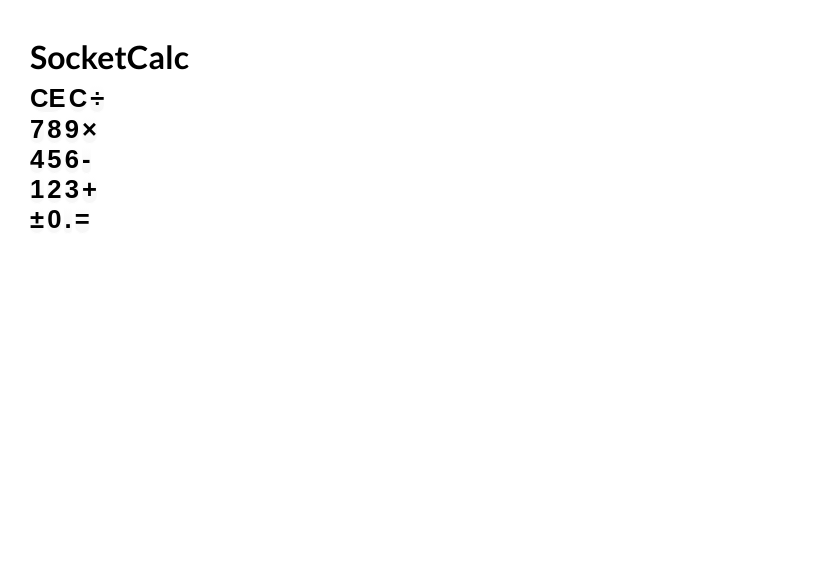
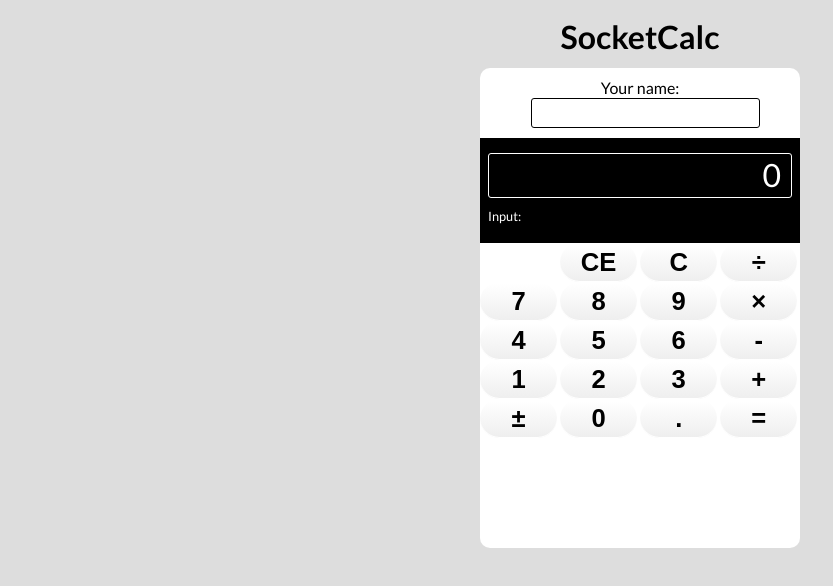
Before and after one commit to tataton/socket-calc, a website: page client/index.html in a window 1280 px wide. Shown: the whole page, without its empty margins (0-833 px from the left). Drawn offline with Linux system fonts and the light colour scheme; no server answers.

Commit message:
Sockets!

```diff
--- a/client/client.js
+++ b/client/client.js
@@ -1,4 +1,5 @@
 const socket = io();
+Big.DP = 10;
 
 let calculation = [];
 // Odd-indexed array elements are numberStrings; even-index elements are operators.
@@ -7,13 +8,13 @@
 let currentValue = initialValue;
 
 // Output elements
+const nameEntryEl = document.getElementById('name-entry');
 const currentValueEl = document.getElementById('current-value');
-const currentCalcEl = document.getElementById('current-calc');
-const calcReport = document.getElementById('calc-report');
+const currentCalcEl = document.getElementById('calc-content');
+const calcReportEl = document.getElementById('calc-report');
 
 const addDigit = digit => {
   currentValue = currentValue === '0' ? digit : currentValue + digit;
-  console.log(currentValue);
 };
 
 const clearValue = () => {
@@ -30,7 +31,7 @@
   clearValue();
 };
 
-const clearCalc = () => {
+const clearAll = () => {
   calculation = [];
   clearPrevResult();
   clearValue();
@@ -62,10 +63,10 @@
 const parseCalcArray = () =>
   calculation
     .join(' ')
-    .replace('add', '+')
+    .replace('plus', '+')
     .replace('minus', '-')
-    .replace('multiply', '&times;')
-    .replace('divide', '&divide;');
+    .replace('times', '&times;')
+    .replace('div', '&divide;');
 
 // Simple button event handlers:
 document.querySelectorAll('button.digit').forEach(element => {
@@ -78,7 +79,7 @@
     addOperator(element.name);
   });
 });
-document.getElementById('clear-all').addEventListener('click', clearCalc);
+document.getElementById('clear-all').addEventListener('click', clearAll);
 document.getElementById('clear-display').addEventListener('click', clearValue);
 document.getElementById('plus-minus').addEventListener('click', () => {
   if (currentValue.length > 0 && currentValue !== '0') {
@@ -98,13 +99,34 @@
   } // else decimal point has already been added; ignore
 });
 
+const subCalc = (big1, operator, big2) => big1[operator](big2);
+
+const calcReduce = operator => {
+  while (calculation.includes(operator)) {
+    const calcPoint = calculation.indexOf(operator);
+    calculation = [
+      ...calculation.slice(0, calcPoint - 1),
+      subCalc(...calculation.slice(calcPoint - 1, calcPoint + 2)),
+      ...calculation.slice(calcPoint + 2)
+    ];
+  }
+};
+
 // Calculate function.
 const calculate = () => {
   const calcString = parseCalcArray();
   for (let i = 0; i < calculation.length; i += 2) {
     calculation[i] = new Big(calculation[i]);
   }
-  while (calculation.length > 1) {}
+  ['times', 'div', 'plus', 'minus'].forEach(operator => calcReduce(operator));
+  const result = calculation[0].toString();
+  socket.emit('calculation', {
+    calculation: calcString + ' = ' + result,
+    name: nameEntryEl.value || 'Anonymous user'
+  });
+  prevResult = result;
+  clearValue();
+  calculation = [];
 };
 
 // Equals button triggers calculate().
@@ -120,10 +142,27 @@
   }
 });
 
+const updateDisplay = () => {
+  currentValueEl.textContent = currentValue
+    ? currentValue
+    : prevResult
+      ? prevResult
+      : '0';
+  currentCalcEl.innerHTML = parseCalcArray();
+};
+
 // Additional button handler to refresh display values
 document.querySelectorAll('button.btn').forEach(element => {
-  element.addEventListener('click', () => {
-    currentValueEl.textContent = currentValue;
-    currentCalcEl.innerHTML = parseCalcArray();
+  element.addEventListener('click', updateDisplay);
+});
+
+updateDisplay();
+
+socket.on('report', calcArray => {
+  calcReportEl.innerHTML = '';
+  calcArray.forEach(({ calculation, name }) => {
+    const listEl = document.createElement('li');
+    listEl.innerHTML = name + ' calculated: ' + calculation;
+    calcReportEl.insertAdjacentElement('beforeend', listEl);
   });
 });
--- a/client/index.html
+++ b/client/index.html
@@ -17,35 +17,43 @@
     <h1 class="heading-primary">
       SocketCalc
     </h1>
+  </header>
   <div class="container">
-      <div class="display">
-        <p class="current-value" id="current-value"></p>
-        <p class="current-calc" id="current-calc"></p>
+    <div class="name-entry">
+      <label for="name-entry">Your name:</label>
+      <input type="text" id="name-entry" name="name-entry" />
+    </div>
+    <div id="output">
+      <div id="current-value"></div>
+      <div id="current-calc">
+        <div id="calc-label">Input: </div>
+        <div id="calc-content"></div>
+      </div>
     </div>
     <div class="row">
       <div class="btn-empty">
       </div>
       <button type="button" class="btn" id="clear-all" name="clear-all">CE</button>
       <button type="button" class="btn" id="clear-display" name="clear-display">C</button>
-        <button type="button" class="btn operator" name="divide">&divide;</button>
+      <button type="button" class="btn operator" name="div">&divide;</button>
     </div>
     <div class="row">
       <button type="button" class="btn digit" name="7">7</button>
       <button type="button" class="btn digit" name="8">8</button>
       <button type="button" class="btn digit" name="9">9</button>
-        <button type="button" class="btn operator" name="multiply">&times;</button>
+      <button type="button" class="btn operator" name="times">&times;</button>
     </div>
     <div class="row">
       <button type="button" class="btn digit" name="4">4</button>
       <button type="button" class="btn digit" name="5">5</button>
       <button type="button" class="btn digit" name="6">6</button>
-        <button type="button" class="btn operator" name="subtract">-</button>
+      <button type="button" class="btn operator" name="minus">-</button>
     </div>
     <div class="row">
       <button type="button" class="btn digit" name="1">1</button>
       <button type="button" class="btn digit" name="2">2</button>
       <button type="button" class="btn digit" name="3">3</button>
-        <button type="button" class="btn operator" name="add">+</button>
+      <button type="button" class="btn operator" name="plus">+</button>
     </div>
     <div class="row">
       <button type="button" class="btn" id="plus-minus" name="plus-minus">&plusmn;</button>
@@ -53,9 +61,11 @@
       <button type="button" class="btn" id="decimal-point" name="decimal-point">.</button>
       <button type="button" class="btn" id="equals" name="equals">=</button>
     </div>
-      <div class="calc-report" id="calc-report"></div>
+    <div class="calc-footer">
+      <ol class="calc-report" id="calc-report"></ol>
     </div>
-  </header>
+  </div>
+
   <script src="vendor/socket.io.js"></script>
   <script src="vendor/big.js"></script>
   <script src="client.js" charset="utf-8"></script>
--- a/client/style.css
+++ b/client/style.css
@@ -8,9 +8,74 @@
   font-family: 'Lato', sans-serif;
   font-weight: 400;
   font-size: 16px;
-  line-height: 1.7;
-  padding: 30px;
+  line-height: 1.3;
+  background-color: #dddddd;
+}
+
+header {
+  text-align: center;
+  margin-top: 1rem;
+}
+
+div.container {
+  width: 320px;
+  min-height: 480px;
   background-color: #ffffff;
+  margin: 10px auto;
+  border-radius: 10px;
+}
+
+div.name-entry {
+  text-align: center;
+  padding: 10px 0;
+}
+
+label {
+  display: inline-block;
+  font-size: 1rem;
+}
+
+input {
+  display: inline-block;
+  margin-left: 10px;
+  height: 30px;
+  border: 1px solid black;
+  border-radius: 3px;
+  padding: 0 10px;
+  font-size: 1rem;
+}
+
+div#output {
+  background-color: #000000;
+  padding: 5px 0;
+}
+
+div#current-value {
+  width: 95%;
+  margin: 10px auto;
+  padding: 0 10px;
+  height: 45px;
+  border: 1px solid #ffffff;
+  border-radius: 3px;
+  color: #ffffff;
+  font-size: 2rem;
+  text-align: right;
+}
+
+div#current-calc {
+  display: flex;
+  width: 95%;
+  margin: 10px auto;
+  min-height: 20px;
+  color: #ffffff;
+  font-size: 0.8rem;
+  text-align: left;
+}
+
+ol {
+  list-style-type: disc;
+  font-size: 0.75rem;
+  list-style-position: inside;
 }
 
 .header {
@@ -24,15 +89,17 @@
   color: #000000;
 }
 
-.container {
-  width: 320px;
+.btn,
+.btn-empty {
+  width: 77px;
+  display: inline-block;
 }
 
 .btn {
   box-shadow: inset 0px -1px 0px 0px #ffffff;
-  background: linear-gradient(to bottom, #ffffff 5%, #f6f6f6 100%);
-  display: inline-block;
-  border-radius: 10rem;
+  background: linear-gradient(to bottom, #ffffff 5%, #eeeeee 100%);
+  border-radius: 3rem;
+  padding: 5px 0;
   transition: all 0.2s;
   font-size: 1.6rem;
   font-weight: bold;
@@ -41,10 +108,20 @@
 }
 
 .btn:hover {
-  background: linear-gradient(to bottom, #f6f6f6 5%, #ffffff 100%);
+  background: linear-gradient(to bottom, #eeeeee 5%, #ffffff 100%);
 }
 
 .btn:active {
-  transform: translateY(-2px);
+  transform: translateY(2px);
   box-shadow: 0;
 }
+
+.calc-footer {
+  width: 100%;
+  margin: 10px 0;
+}
+
+li {
+  margin: 0 10px;
+  padding-left: 0;
+}
```
Also changed, not shown: server/server.js (+7 -24 lines). Lines whose indentation alone changed are shown as unchanged.
